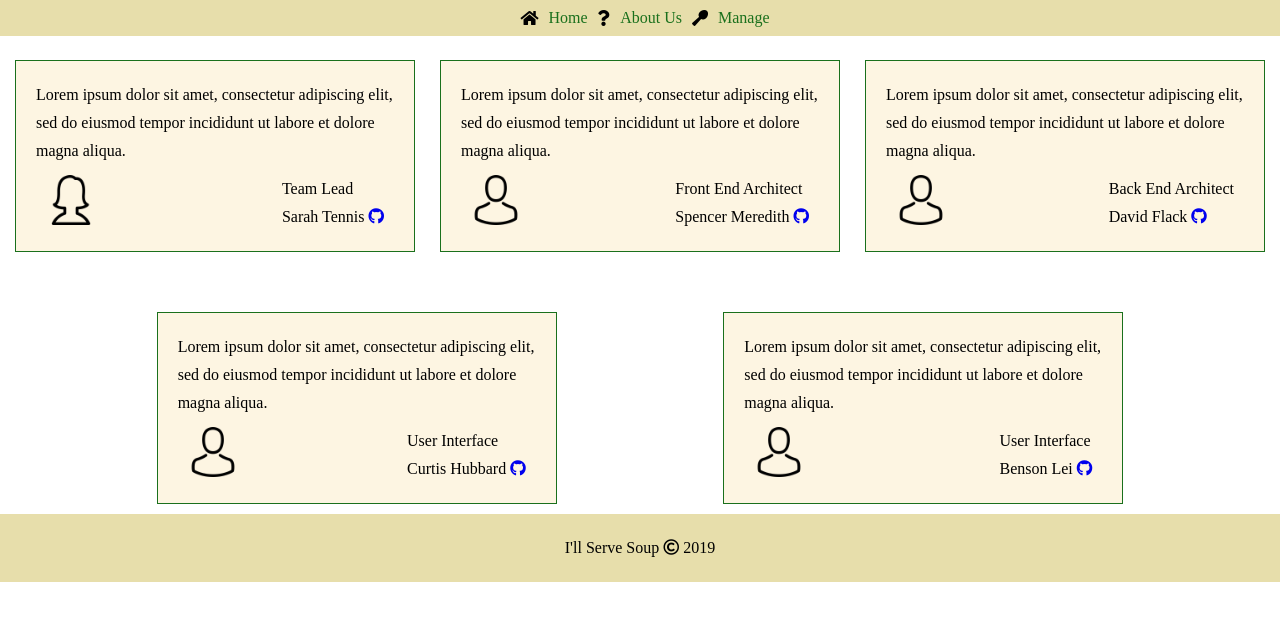
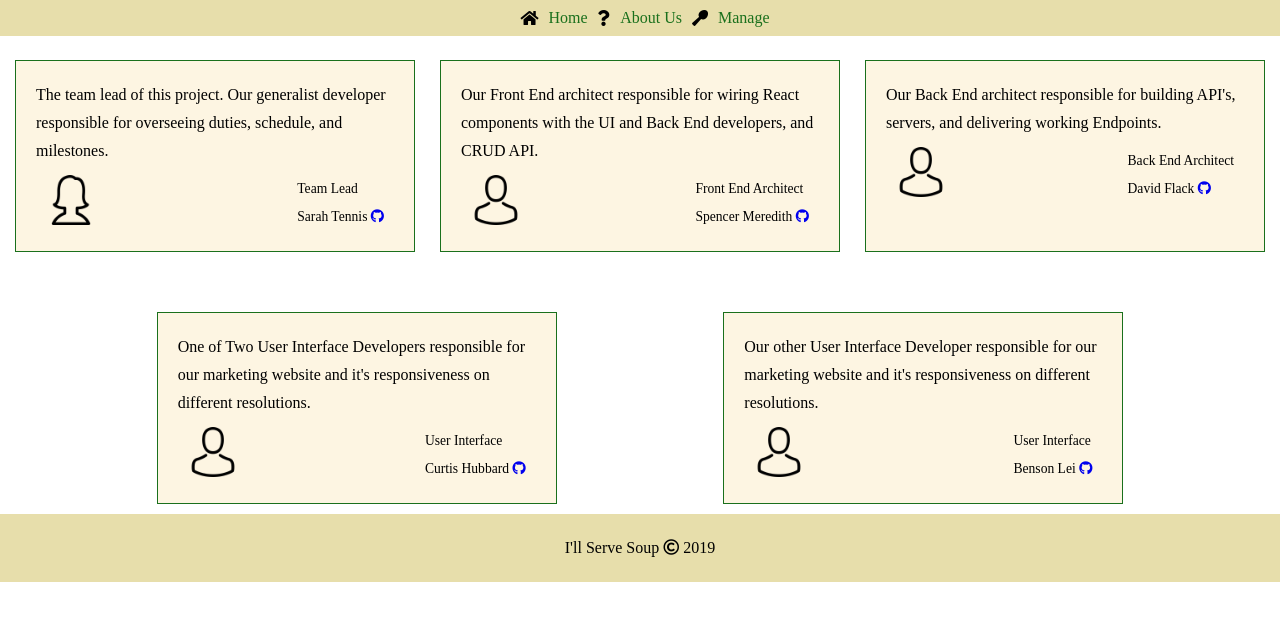
Before and after one commit to jmtblei/inventory-kitchen, a plain HTML site: page about.html in a window 1280 px wide. Drawn offline with Linux system fonts and the light colour scheme; a web font is replaced by a local one.

Commit message:
minor styling tweaks

```diff
--- a/about.html
+++ b/about.html
@@ -28,7 +28,7 @@
             <!--Content-->
             <div class="box-container">
                 <div class="boxes">
-                    <div class="description">Lorem ipsum dolor sit amet, consectetur adipiscing elit, sed do eiusmod tempor incididunt ut labore et dolore magna aliqua.</div>
+                    <div class="description">The team lead of this project. Our generalist developer responsible for overseeing duties, schedule, and milestones.</div>
                     <div class="detail">
                         <div class="profile">
                             <img src="images\favatar.png">
@@ -37,7 +37,7 @@
                     </div>
                 </div>
                 <div class="boxes">
-                    <div class="description">Lorem ipsum dolor sit amet, consectetur adipiscing elit, sed do eiusmod tempor incididunt ut labore et dolore magna aliqua.</div>
+                    <div class="description">Our Front End architect responsible for wiring React components with the UI and Back End developers, and CRUD API.</div>
                     <div class="detail">
                         <div class="profile">
                             <img src="images\mavatar.png">
@@ -46,7 +46,7 @@
                     </div>
                 </div>
                 <div class="boxes">
-                    <div class="description">Lorem ipsum dolor sit amet, consectetur adipiscing elit, sed do eiusmod tempor incididunt ut labore et dolore magna aliqua.</div>
+                    <div class="description">Our Back End architect responsible for building API's, servers, and delivering working Endpoints.</div>
                    <div class="detail">
                         <div class="profile">
                             <img src="images\mavatar.png">
@@ -55,7 +55,7 @@
                     </div>
                 </div>
                 <div class="boxes">
-                    <div class="description">Lorem ipsum dolor sit amet, consectetur adipiscing elit, sed do eiusmod tempor incididunt ut labore et dolore magna aliqua.</div>
+                    <div class="description">One of Two User Interface Developers responsible for our marketing website and it's responsiveness on different resolutions.</div>
                     <div class="detail">
                         <div class="profile">
                             <img src="images\mavatar.png">
@@ -64,7 +64,7 @@
                     </div>
                 </div>
                 <div class="boxes">
-                    <div class="description">Lorem ipsum dolor sit amet, consectetur adipiscing elit, sed do eiusmod tempor incididunt ut labore et dolore magna aliqua.</div>
+                    <div class="description">Our other User Interface Developer responsible for our marketing website and it's responsiveness on different resolutions.</div>
                     <div class="detail">
                         <div class="profile">
                             <img src="images\mavatar.png">
--- a/less/content.less
+++ b/less/content.less
@@ -12,6 +12,13 @@
 
     @media (max-width: 500px) {
 		flex-direction: column;
+    }
+
+    h4 {
+      border: 1px solid @forest;
+      margin: 0 10px;
+      border-radius: 10px;
+      background-color: @peach;
     }
     p {
         display: flex;
@@ -50,6 +57,10 @@
       img {
         width: 50px;
       }
+
+      p {
+        font-size: 85%;
+      }
     }
   }
 }
--- a/less/header.less
+++ b/less/header.less
@@ -25,7 +25,6 @@ header {
         }
 
         a {
-            // padding: 10px;
             color: #1A701C;
         }
     }
```
Also changed, not shown: css/index.css.
